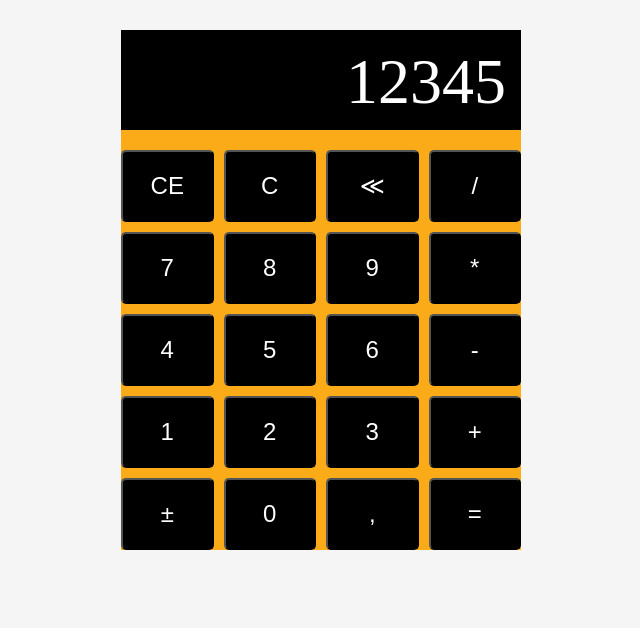
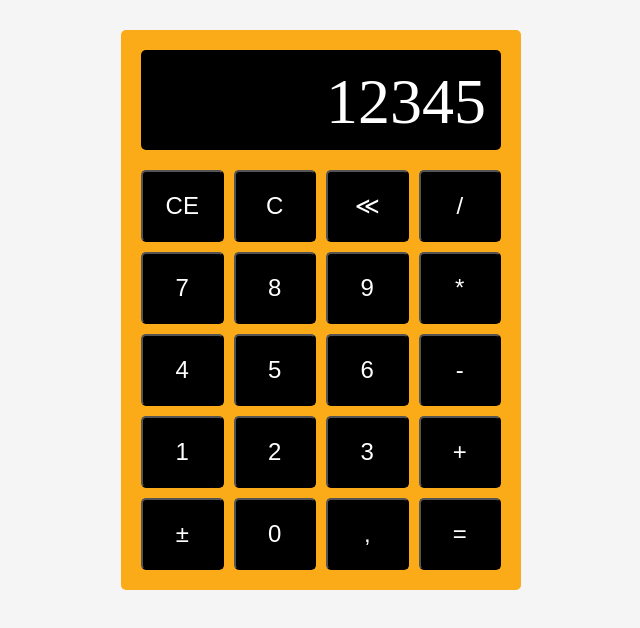
Before and after one commit to FranFlowerz/CalculadoraHTMLCSS, a plain HTML site: page index.html in a window 1280 px wide. Shown: the whole page, without its empty margins (319-959 px from the left). Drawn offline with Linux system fonts and the light colour scheme.

Commit message:
arredondamento de bordas e hover da calculadora

```diff
--- a/CSS/style.css
+++ b/CSS/style.css
@@ -13,6 +13,8 @@ body {
     width: 400px;
     margin: 0 auto;
     background-color: #fbab18;
+    padding: 20px;
+    border-radius: 5px;
 }
 
 .display {
@@ -26,6 +28,7 @@ body {
     color: white;
     font: normal 4rem sherif;
     overflow: hidden;
+    border-radius: 5px;
 }
 
 .calculator-buttons {
@@ -43,3 +46,8 @@ body {
     outline: none;
     cursor: pointer;
 }
+
+button:hover {
+    background-color: #fbab18;
+    color: black;
+}
--- a/index.html
+++ b/index.html
@@ -7,6 +7,8 @@
     <link rel="stylesheet" href="css/style.css">
     <title>Calculadora</title>
 </head>
+
+<body>
     <div class="calculator">
         <div class="display">12345</div>
         <div class="calculator-buttons">
@@ -32,9 +34,6 @@
             <button>=</button>
         </div>
     </div>
-
-<body>
-
 </body>
 
 </html>
```
Lines whose indentation alone changed are shown as unchanged.
